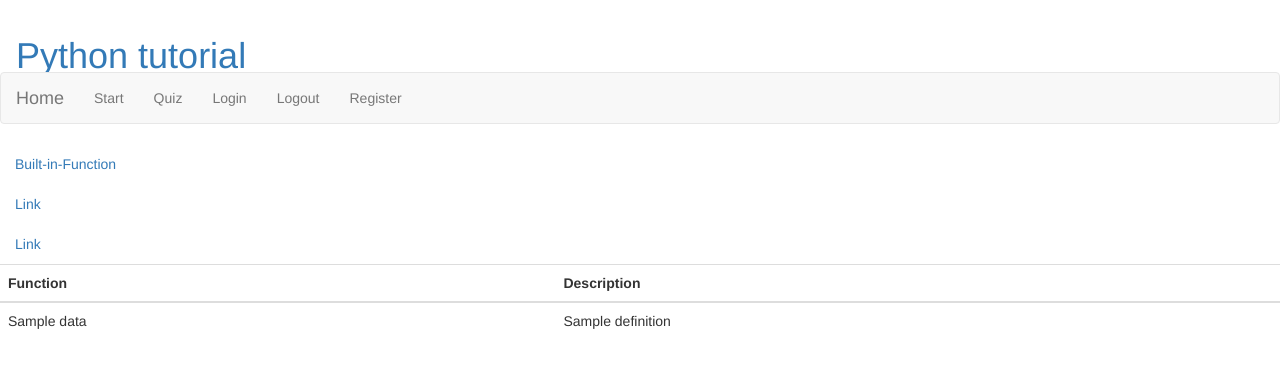
After one commit to Krzewskimichal/Python_tutorial, a Django app: template sandbox/templates/built-in-function.html in a window 1280 px wide. The commit adds this page. Shown: the top 368 px of the page. Run offline with Django 3.2, Linux system fonts and the light colour scheme; the template is opened without the code that fills it: most values are stand-ins (such as "Sample title", 1, 10 or a date in 2020); some libraries are stand-ins or nearby versions.

Commit message:
finish built-in-function

```diff
--- a/sandbox/templates/base.html
+++ b/sandbox/templates/base.html
@@ -26,21 +26,27 @@
             <ul class="nav navbar-nav">
                 <li><a href="#">Start</a></li>
                 <li><a href="#">Quiz</a></li>
-                <!-- zaloguj się lub wyloguj -->
-
-
+                <!-- login and logout -->
                 <li id="login"><a href="/login/">Login</a></li>
-
                 <li id="logout"><a href="/logout/">Logout</a></li>
-
-
                 <li><a href="/register/">Register</a></li>
             </ul>
         </div>
     </nav>
 </header>
-
-
+<div style='width: 200px'>
+    <ul class="nav">
+      <li class="nav-item">
+        <a class="nav-link active" href="/built-in-function/">Built-in-Function</a>
+      </li>
+      <li class="nav-item">
+        <a class="nav-link" href="#">Link</a>
+      </li>
+      <li class="nav-item">
+        <a class="nav-link" href="#">Link</a>
+      </li>
+    </ul>
+</div>
 {% block content %}{% endblock %}
 </body>
 </html>
--- /dev/null
+++ b/sandbox/templates/built-in-function.html
@@ -0,0 +1,17 @@
+{% extends 'base.html' %}
+{% block content %}
+    <table class='table'>
+        <tr>
+            <th>Function</th>
+            <th>Description</th>
+        </tr>
+        <tbody>
+            {% for i in data %}
+                <tr>
+                    <td>{{ i.name }}</td>
+                    <td>{{ i.definition }}</td>
+                <tr>
+            {% endfor %}
+        </tbody>
+    </table>
+{% endblock %}
```
Also changed, not shown: python_tutorial/urls.py (+6 -1 lines), sandbox/views.py (+8 -0 lines).
